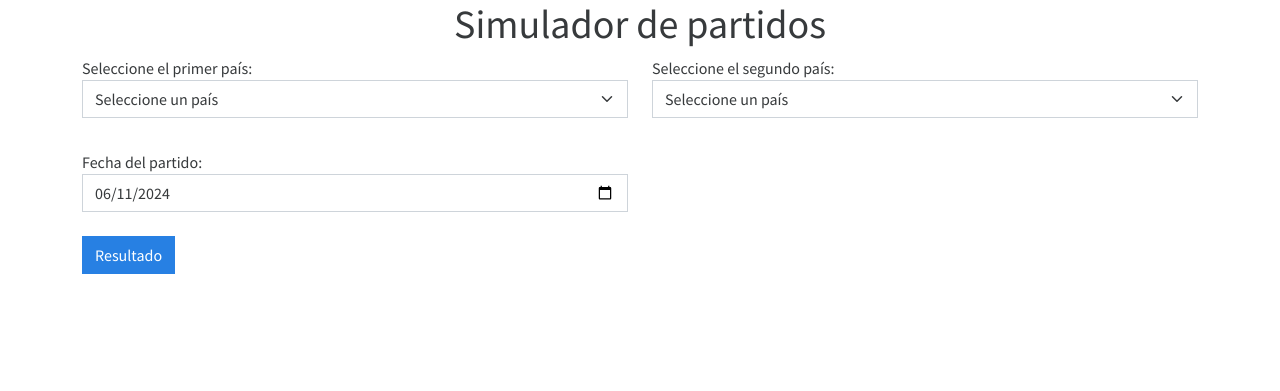
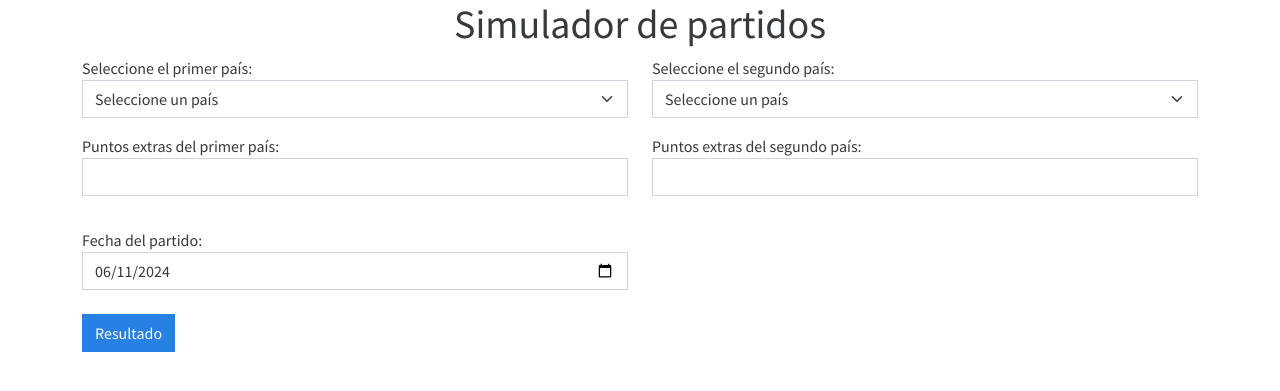
Before and after one commit to walterqf/rankingfifa, a Flask app: page /simulador.html in a window 1280 px wide. Shown: the part 56-447 px from the top of the page. Run offline with Flask 3, Linux system fonts and the light colour scheme; data comes from the database, SQL or seed files in the repository; some libraries are stand-ins or nearby versions.

Commit message:
fixing problems

```diff
--- a/static/simulador.js
+++ b/static/simulador.js
@@ -43,6 +43,10 @@
     let result = "";
     let countryId1 = selectCountry.value;
     let countryId2 = selectCountry2.value;
+    let extraPoints1 = document.getElementById('extra1').value;
+    let extraPoints2 = document.getElementById('extra2').value;
+    let newValor = 0;
+    let newValor2 = 0;
     let countries = [countryId1, countryId2];
     let date = document.getElementById('date').value;
     let countriesValues =[];
@@ -57,15 +61,17 @@
             console.error("Error:", error);
         }
     }
+    newValor = parseInt(countriesValues[0]) + parseInt(extraPoints1);
+    newValor2 = parseInt(countriesValues[1]) + parseInt(extraPoints2);
 
-    if(countriesValues[0] > countriesValues[1]){
-        result = `El país ganador es ${selectCountry.options[selectCountry.selectedIndex].text}`;
+    if(newValor > newValor2){
+        result = `El país ganador es: ${selectCountry.options[selectCountry.selectedIndex].text}`;
     }else{
-        result = `El país ganador es ${selectCountry2.options[selectCountry2.selectedIndex].text}`;
+        result = `El país ganador es: ${selectCountry2.options[selectCountry2.selectedIndex].text}`;
 
     }
     Swal.fire({
-        title: `El resultado es el siguiente: ${result}`,
+        title: `${result}`,
         showClass: {
             popup: `
       animate__animated
--- a/templates/simulador.html
+++ b/templates/simulador.html
@@ -19,6 +19,10 @@
                         <option value="">Seleccione un país</option>
                     </select>
                 </div>
+                <div class="form-group mb-3">
+                    <label for="goals1">Puntos extras del primer país:</label>
+                    <input type="number" id="extra1" name="extra1" class="form-control" required>
+                </div>
             </div>
             <div class="col-md-6">
                 <div class="form-group mb-3">
@@ -26,6 +30,10 @@
                     <select id="selectCountry2" name="country2" class="form-select">
                         <option value="">Seleccione un país</option>
                     </select>
+                </div>
+                <div class="form-group mb-3">
+                    <label for="goals2">Puntos extras del segundo país:</label>
+                    <input type="number" id="extra2" name="extra2" class="form-control" required>
                 </div>
             </div>
         </div>
```
